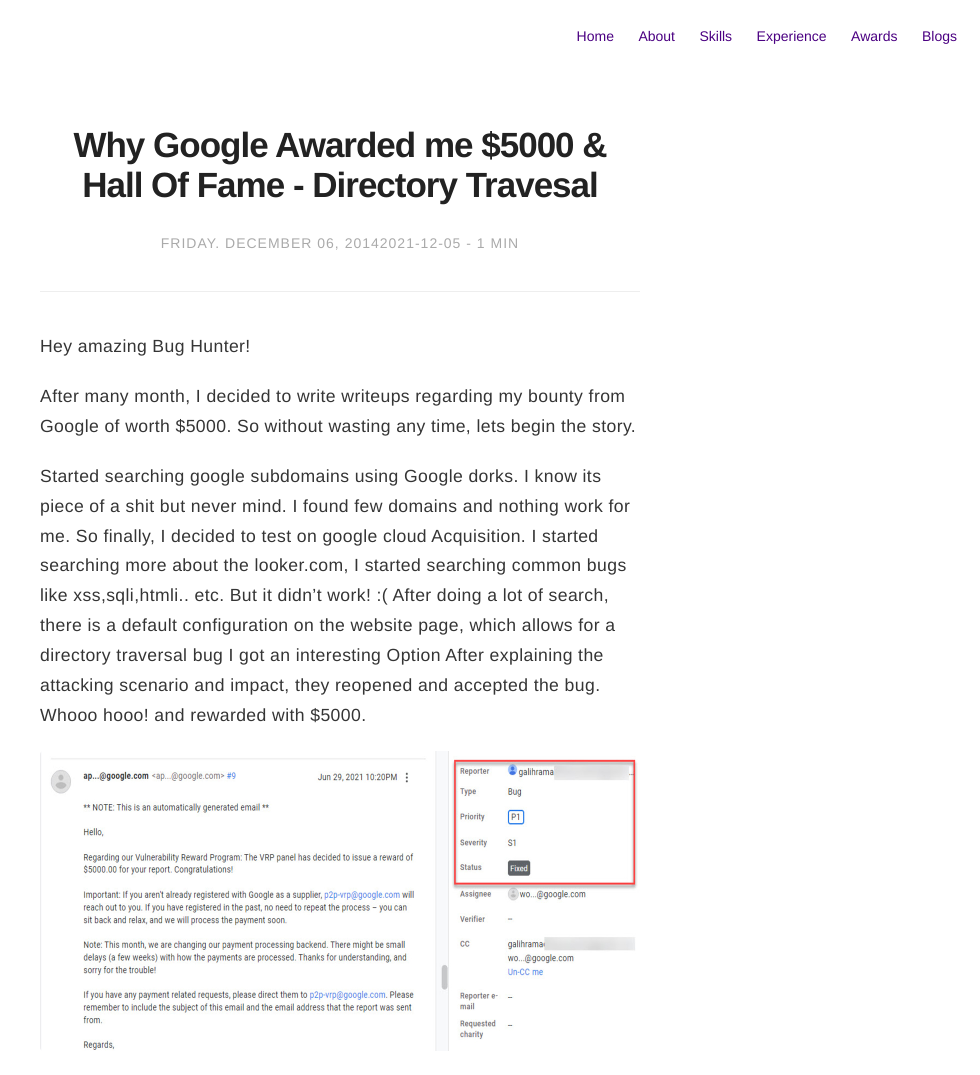
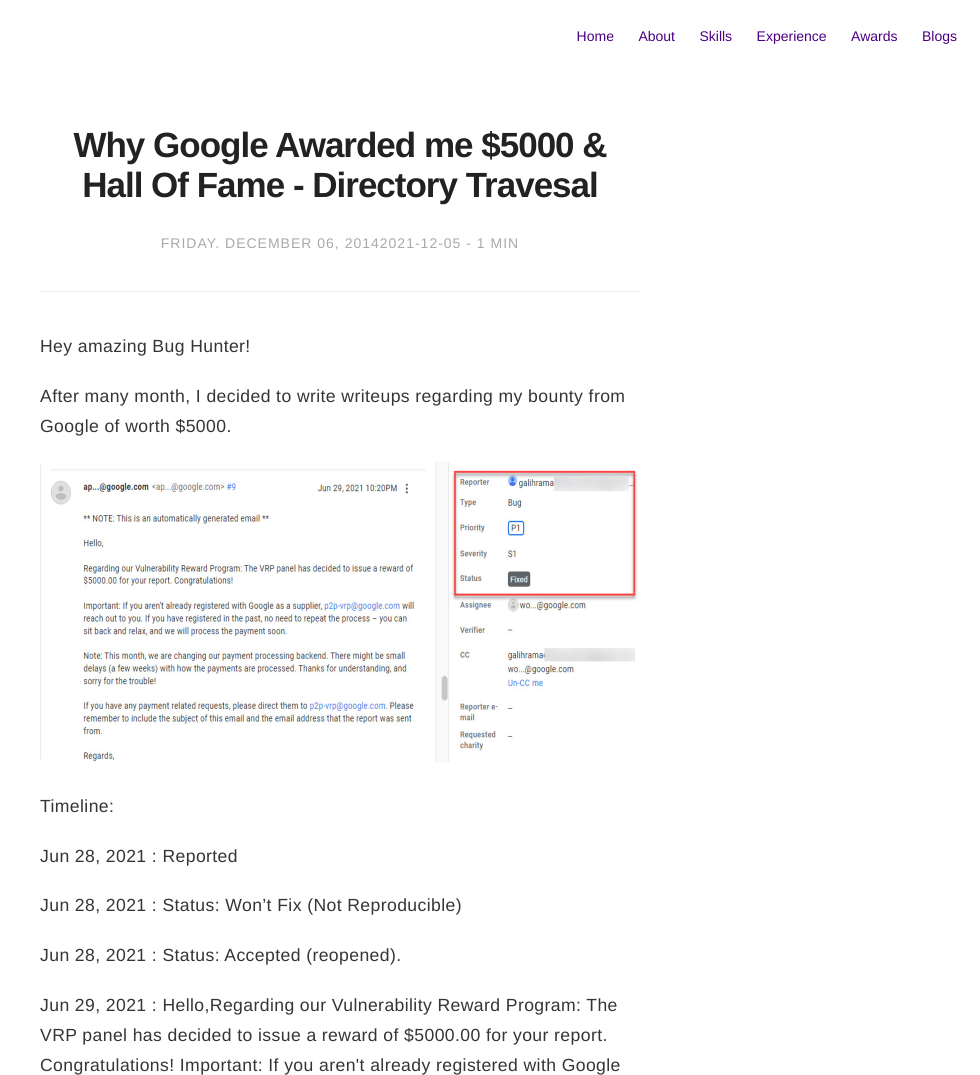
Before and after one commit to galihr94/galihr94.github.io, a plain HTML site: page blog/$5000-Google/index.html in a window 1280 px wide. Shown: the top 1075 px of the page, without its empty margins (300-1280 px from the left). Drawn offline with Linux system fonts and the light colour scheme.

Commit message:
Update index.html

```diff
--- a/blog/$5000-Google/index.html
+++ b/blog/$5000-Google/index.html
@@ -1505,11 +1505,7 @@ pre {
 
 <p>Hey amazing Bug Hunter!</p>
 
-<p>After many month, I decided to write writeups regarding my bounty from Google of worth $5000. So without wasting any time, lets begin the story.</p>
-<p>Started searching google subdomains using Google dorks. I know its piece of a shit but never mind. I found few domains and nothing work for me. So finally, I decided to test on google cloud Acquisition.
-I started searching more about the looker.com, I started searching common bugs like xss,sqli,htmli.. etc. But it didn’t work! :(
-After doing a lot of search, there is a default configuration on the website page, which allows for a directory traversal bug
-I got an interesting Option After explaining the attacking scenario and impact, they reopened and accepted the bug. Whooo hooo! and rewarded with $5000.</p>
+<p>After many month, I decided to write writeups regarding my bounty from Google of worth $5000.</p>
 <p><img src="/assets/static/blog-post-banner-Google.jpg" alt="" /></p>
 
 <p>Timeline:</p>
@@ -1518,7 +1514,7 @@ I got an interesting Option After explaining the attacking scenario and impact,
 <p>Jun 28, 2021 : Status: Accepted (reopened).<p>
 <p>Jun 29, 2021 : Hello,Regarding our Vulnerability Reward Program: The VRP panel has decided to issue a reward of $5000.00 for your report. Congratulations! Important: If you aren't already registered with Google as a supplier, p2p-vrp@google.com will reach out to you. If you have registered in the past, no need to repeat the process – you can sit back and relax, and we will process the payment soon. Note: This month, we are changing our payment processing backend. There might be small delays (a few weeks) with how the payments are processed. Thanks for understanding, and sorry for the trouble!If you have any payment related requests, please direct them to p2p-vrp@google.com. Please remember to include the subject of this email and the email address that the report was sent from. Regards, Google Security Bot.<p>
 <p>October 30, 2021 : fixed.</p>
-<iframe width="560" height="310" src="https://www.youtube.com/embed/qbXO_6k7s7Q" frameborder="0" allowfullscreen=""></iframe>
+
 
 <p>To demonstrate the impact of the vulnerability, I have made this video:</p>
 
```
